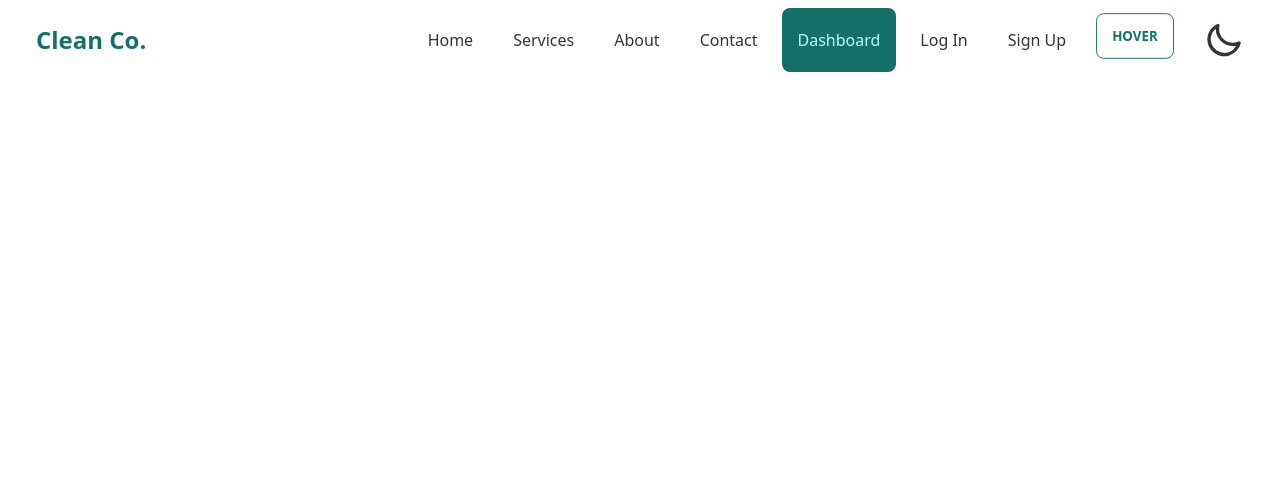
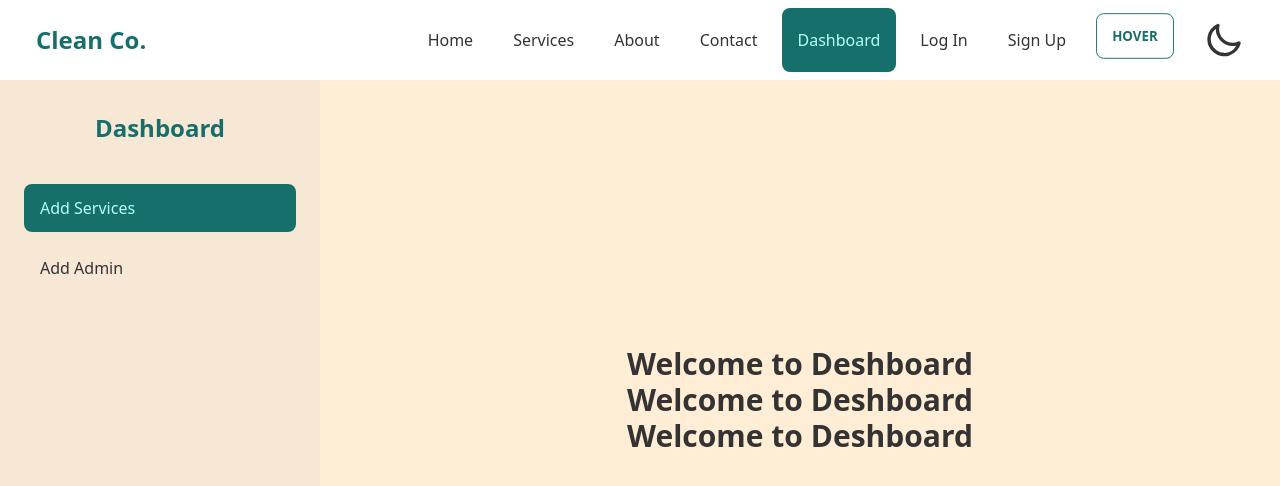
Before and after one commit to ssmdbayzid/clean_co, a React (Create React App) app: page /dashboard/add-service in a window 1280 px wide. Shown: the top 486 px of the page. Built offline with nearby package versions, Linux system fonts and the light colour scheme.

Commit message:
dashboard page

```diff
--- a/src/Layout/Layout.js
+++ b/src/Layout/Layout.js
@@ -4,9 +4,12 @@ import AdminRoute from '../authentication/AdminRoute'
 import PvtAuth from '../authentication/PvtAuth'
 // import Footer from '../components/Footer'
 import Header from '../components/Header'
+import AddAdmin from '../pages/dashboard/AddAdmin'
+import AddServices from '../pages/dashboard/AddServices'
 import Dashboard from '../pages/dashboard/Dashboard'
 import { pvtRoute } from '../Routers/privateRoute'
 import { publicRoute } from '../Routers/publicRoute'
+
 
 // import Routers from '../Routers/Routers'
 
@@ -24,7 +27,10 @@ const Layout = () => {
                <Route key={index} path={path} element={<Component />} />
             </Route>)}
             <Route element={<AdminRoute/>}>
-              <Route path='/dashboard' element={<Dashboard />}/>
+              <Route path='/dashboard' element={<Dashboard />}>
+                <Route path='add-admin' element={AddAdmin}/>
+                <Route path='add-service' element={AddServices}/>
+              </Route>
             </Route>
           </Routes>
         </Header>
--- /dev/null
+++ b/src/components/DboardSidebar.js
@@ -0,0 +1,30 @@
+import React from 'react'
+import { NavLink } from 'react-router-dom'
+
+const DboardSidebar = ({children}) => {
+  return (
+    <div className="drawer drawer-mobile bg-accent">
+  <input id="my-drawer-2" type="checkbox" className="drawer-toggle" />
+
+  <div className="drawer-content flex flex-col items-center justify-center">
+    {children}
+  </div>
+
+  <div className="drawer-side ">
+    <label htmlFor="my-drawer-2" className="drawer-overlay"></label>
+    <div className='pt-28 w-64 md:w-80 px-4 bg-base-300/20'>
+    <h1 className='text-center text-2xl text-primary font-bold'>Dashboard</h1>
+    <ul className="menu   mt-5 p-2 text-base-content">
+
+    <li className='mt-3'><NavLink to="/dashboard/add-service">Add Services</NavLink></li>
+    <li className='mt-3'><NavLink to="/dashboard/add-admin">Add Admin</NavLink></li>
+
+    </ul>
+    </div>
+
+  </div>
+</div>
+  )
+}
+
+export default DboardSidebar
--- a/src/components/Header.js
+++ b/src/components/Header.js
@@ -2,10 +2,16 @@ import React from 'react'
 import { NavLink } from 'react-router-dom'
 import { themeChange } from 'theme-change'
 import useAdmin from '../hooks/useAdmin'
+import { useLocation } from 'react-router-dom'
+
 
 const Header = ({children}) => {
 
   const [admin] = useAdmin()
+
+  const {pathname} = useLocation()
+
+
   return (
     <div className="drawer drawer-end">
   <input id="my-drawer-3" type="checkbox" className="drawer-toggle" />
@@ -13,11 +19,11 @@ const Header = ({children}) => {
 
     <div className="w-full navbar fixed bg-base-100 px-5 z-50">
 
-      <label
+      {pathname.includes("dashboard") && <label
       htmlFor="my-drawer-2"
       tabIndex={0} className="btn btn-ghost lg:hidden btn-circle">
         <svg xmlns="http://www.w3.org/2000/svg" className="h-5 w-5" fill="none" viewBox="0 0 24 24" stroke="currentColor"><path strokeLinecap="round" strokeLinejoin="round" strokeWidth="2" d="M4 6h16M4 12h16M4 18h7" /></svg>
-      </label>
+      </label>}
       <div className="flex-1 px-2 mx-2 text-2xl font-bold text-primary">Clean Co.
       </div>
       <div className="flex-none lg:hidden">
@@ -61,10 +67,11 @@ const Header = ({children}) => {
   <div className="drawer-side md:none lg:hidden">
     <label htmlFor="my-drawer-3" className="drawer-overlay"></label>
     <ul className="menu p-4 w-80 bg-base-100">
-
+    <li className='mt-3'><NavLink to="/home">Home</NavLink></li>
     <li className='mt-3'><NavLink to="/services">Services</NavLink></li>
     <li className='mt-3'><NavLink to="/about">About</NavLink></li>
     <li className='mt-3'><NavLink to="/contact">Contact</NavLink></li>
+    {admin && <li><NavLink to="/dashboard" className="rounded-lg">Dashboard</NavLink></li>}
     <li className='mt-3'><NavLink to="/log-in">Log In</NavLink></li>
     <li className='mt-3'><NavLink to="/sign-up">Sign Up</NavLink></li>
 
--- a/src/pages/Home/Landpage.js
+++ b/src/pages/Home/Landpage.js
@@ -5,7 +5,7 @@ import Button from '../../components/Share.js/Button'
 const Landpage = () => {
   return (
     <>
-      <div className="hero sm:h-screen lg:h-[70vh] mt-16 bg-accent ">
+      <div className="hero sm:h-screen lg:h-[80vh] mt-16 bg-accent ">
       <div className="hero-content flex-col lg:flex-row">
         <div className='max-w-xl'>
             <p
@@ -38,12 +38,12 @@ const Landpage = () => {
           >Get Start</button>
         </div>
         {/* shrink use for this content would not compressed for other section/div */}
-        <div className='h-[70vh] shrink-0'>
+        <div className='h-[80vh] shrink-0'>
         <img src={buckergirls} className="h-full shrink-0" alt='' />
         </div>
       </div>
     </div>
-    <div className='relative sm:top-[-30px] md:top-[-20px] mx-auto w-5/6 shadow bg-base-200 p-10 rounded-2xl'>
+    <div className='relative top-[-30px] md:top-[-20px] mx-auto w-5/6 shadow bg-base-200 p-10 rounded-2xl'>
       <h1 className='text-2xl mb-5 text-primary'>Get Free Estimate</h1>
       <div className='grid md:grid-cols-2 grid-cols-1 lg:grid-cols-4 gap-3'>
       <input type="text" placeholder="Type here" className="input input-bordered w-full" />
--- /dev/null
+++ b/src/pages/dashboard/AddAdmin.js
@@ -0,0 +1,16 @@
+import React from 'react'
+
+const AddAdmin = () => {
+  return (
+    <div>
+      <h1>AddAdmin</h1>
+      <h1>AddAdmin</h1>
+      <h1>AddAdmin</h1>
+      <h1>AddAdmin</h1>
+      <h1>AddAdmin</h1>
+
+    </div>
+  )
+}
+
+export default AddAdmin
--- /dev/null
+++ b/src/pages/dashboard/AddServices.js
@@ -0,0 +1,15 @@
+import React from 'react'
+
+const AddServices = () => {
+  return (
+    <div>
+      <h1>AddServices</h1>
+      <h1>AddServices</h1>
+      <h1>AddServices</h1>
+      <h1>AddServices</h1>
+      <h1>AddServices</h1>
+      </div>
+  )
+}
+
+export default AddServices
--- a/src/pages/dashboard/Dashboard.js
+++ b/src/pages/dashboard/Dashboard.js
@@ -1,23 +1,25 @@
 import React from 'react'
+import { Outlet, Route, Routes } from 'react-router-dom'
+import DboardSidebar from '../../components/DboardSidebar'
+import AddAdmin from './AddAdmin'
+import AddServices from './AddServices'
 
 const Dashboard = () => {
-  return (
-    <div className="drawer drawer-mobile">
-  <input id="my-drawer-2" type="checkbox" className="drawer-toggle" />
 
-  <div className="drawer-side  ">
-    <label htmlFor="my-drawer-2" className="drawer-overlay"></label>
-    <div className='mt-28 w-64 md:w-80'>
-    <h1 className='text-center text-2xl text-primary font-bold'>Dashboard</h1>
-    <ul className="menu   mt-5 p-2 text-base-content">
 
-      <li><a>Sidebar Item 1</a></li>
-      <li><a>Sidebar Item 2</a></li>
-    </ul>
-    </div>
+  return ( <div>
+      <DboardSidebar>
+        <h1 className='text-3xl font-bold'>Welcome to Deshboard</h1>
+        <h1 className='text-3xl font-bold'>Welcome to Deshboard</h1>
+        <h1 className='text-3xl font-bold'>Welcome to Deshboard</h1>
+        {/* <Outlet /> */}
+        <Routes>
+          <Route path='/dashboard/add-service' element={< AddServices/>} />
+          <Route path='/dashboard/add-admin' element={< AddAdmin/>} />
+        </Routes>
+      </DboardSidebar>
+  </div>
 
-  </div>
-</div>
   )
 }
 
```
